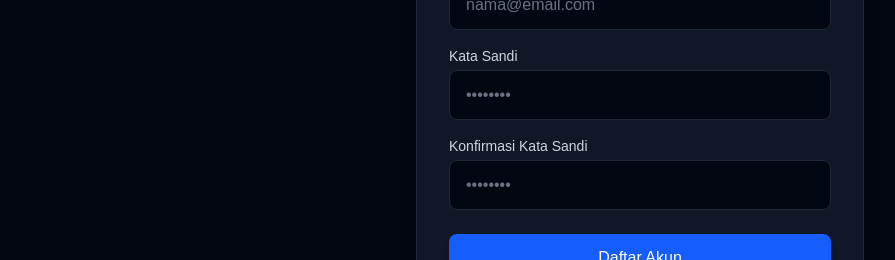
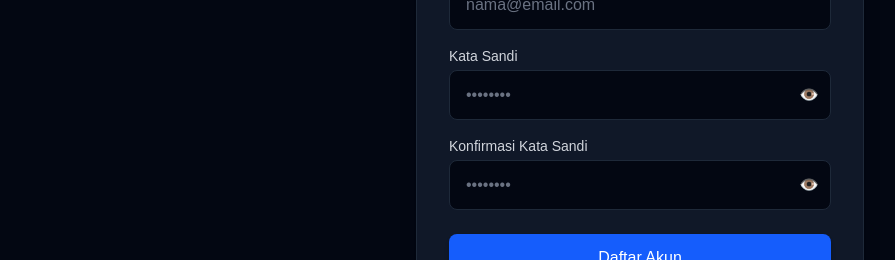
Before and after one commit to alysasalsaa/dive3d, a Next.js app in the folder frontend/: page /register in a window 1280 px wide. Shown: the part 354-614 px from the top of the page, without its empty margins (0-895 px from the left). Built offline with nearby package versions, Linux system fonts and the light colour scheme; no server answers.

Commit message:
feat: add show password toggle button to login and register forms

```diff
--- a/frontend/app/login/page.tsx
+++ b/frontend/app/login/page.tsx
@@ -11,6 +11,7 @@ export default function LoginPage() {
   const router = useRouter();
   const [email, setEmail] = useState('');
   const [password, setPassword] = useState('');
+  const [showPassword, setShowPassword] = useState(false);
   const [isLoading, setIsLoading] = useState(false);
 
   const handleSubmit = async (e: React.FormEvent) => {
@@ -94,15 +95,24 @@ export default function LoginPage() {
                   Lupa kata sandi?
                 </Link>
               </div>
+              <div className="relative">
                 <input
                   id="password"
-                type="password"
+                  type={showPassword ? "text" : "password"}
                   value={password}
                   onChange={(e) => setPassword(e.target.value)}
                   required
-                className="w-full px-4 py-3 bg-gray-950 border border-gray-800 rounded-lg text-white placeholder-gray-500 focus:outline-none focus:ring-2 focus:ring-blue-500 focus:border-transparent transition-all"
+                  className="w-full px-4 py-3 pr-12 bg-gray-950 border border-gray-800 rounded-lg text-white placeholder-gray-500 focus:outline-none focus:ring-2 focus:ring-blue-500 focus:border-transparent transition-all"
                   placeholder="••••••••"
                 />
+                <button
+                  type="button"
+                  onClick={() => setShowPassword(!showPassword)}
+                  className="absolute right-3 top-1/2 -translate-y-1/2 text-gray-500 hover:text-gray-300 transition-colors"
+                >
+                  {showPassword ? '🙈' : '👁️'}
+                </button>
+              </div>
             </div>
 
             <button
--- a/frontend/app/page.tsx
+++ b/frontend/app/page.tsx
@@ -50,6 +50,7 @@ export default function HomePage() {
   const [isAdmin, setIsAdmin] = useState(false);
   const [email, setEmail] = useState('');
   const [password, setPassword] = useState('');
+  const [showPassword, setShowPassword] = useState(false);
   const [error, setError] = useState('');
   const [lockoutCountdown, setLockoutCountdown] = useState(0);
 
@@ -534,14 +535,23 @@ export default function HomePage() {
               </div>
               <div>
                 <label className="block text-xs font-bold text-gray-400 uppercase tracking-wider mb-2">Password</label>
+                <div className="relative">
                   <input
-                  type="password"
+                    type={showPassword ? "text" : "password"}
                     value={password}
                     onChange={(e) => setPassword(e.target.value)}
-                  className="w-full px-5 py-3 rounded-xl bg-white/5 border border-white/10 text-white placeholder-gray-600 focus:outline-none focus:border-cyan-400 focus:ring-1 focus:ring-cyan-400 transition-all"
+                    className="w-full px-5 py-3 pr-12 rounded-xl bg-white/5 border border-white/10 text-white placeholder-gray-600 focus:outline-none focus:border-cyan-400 focus:ring-1 focus:ring-cyan-400 transition-all"
                     placeholder="••••••••"
                     required
                   />
+                  <button
+                    type="button"
+                    onClick={() => setShowPassword(!showPassword)}
+                    className="absolute right-4 top-1/2 -translate-y-1/2 text-gray-400 hover:text-white transition-colors"
+                  >
+                    {showPassword ? '🙈' : '👁️'}
+                  </button>
+                </div>
               </div>
 
               <div className="pt-2">
--- a/frontend/app/register/page.tsx
+++ b/frontend/app/register/page.tsx
@@ -13,6 +13,8 @@ export default function RegisterPage() {
   const [email, setEmail] = useState('');
   const [password, setPassword] = useState('');
   const [confirmPassword, setConfirmPassword] = useState('');
+  const [showPassword, setShowPassword] = useState(false);
+  const [showConfirmPassword, setShowConfirmPassword] = useState(false);
   const [isLoading, setIsLoading] = useState(false);
 
   const handleSubmit = async (e: React.FormEvent) => {
@@ -111,30 +113,48 @@ export default function RegisterPage() {
               <label className="block text-sm font-medium text-gray-300 mb-1" htmlFor="password">
                 Kata Sandi
               </label>
+              <div className="relative">
                 <input
                   id="password"
-                type="password"
+                  type={showPassword ? "text" : "password"}
                   value={password}
                   onChange={(e) => setPassword(e.target.value)}
                   required
-                className="w-full px-4 py-3 bg-gray-950 border border-gray-800 rounded-lg text-white placeholder-gray-500 focus:outline-none focus:ring-2 focus:ring-blue-500 focus:border-transparent transition-all"
+                  className="w-full px-4 py-3 pr-12 bg-gray-950 border border-gray-800 rounded-lg text-white placeholder-gray-500 focus:outline-none focus:ring-2 focus:ring-blue-500 focus:border-transparent transition-all"
                   placeholder="••••••••"
                 />
+                <button
+                  type="button"
+                  onClick={() => setShowPassword(!showPassword)}
+                  className="absolute right-3 top-1/2 -translate-y-1/2 text-gray-500 hover:text-gray-300 transition-colors"
+                >
+                  {showPassword ? '🙈' : '👁️'}
+                </button>
+              </div>
             </div>
 
             <div>
               <label className="block text-sm font-medium text-gray-300 mb-1" htmlFor="confirmPassword">
                 Konfirmasi Kata Sandi
               </label>
+              <div className="relative">
                 <input
                   id="confirmPassword"
-                type="password"
+                  type={showConfirmPassword ? "text" : "password"}
                   value={confirmPassword}
                   onChange={(e) => setConfirmPassword(e.target.value)}
                   required
-                className="w-full px-4 py-3 bg-gray-950 border border-gray-800 rounded-lg text-white placeholder-gray-500 focus:outline-none focus:ring-2 focus:ring-blue-500 focus:border-transparent transition-all"
+                  className="w-full px-4 py-3 pr-12 bg-gray-950 border border-gray-800 rounded-lg text-white placeholder-gray-500 focus:outline-none focus:ring-2 focus:ring-blue-500 focus:border-transparent transition-all"
                   placeholder="••••••••"
                 />
+                <button
+                  type="button"
+                  onClick={() => setShowConfirmPassword(!showConfirmPassword)}
+                  className="absolute right-3 top-1/2 -translate-y-1/2 text-gray-500 hover:text-gray-300 transition-colors"
+                >
+                  {showConfirmPassword ? '🙈' : '👁️'}
+                </button>
+              </div>
             </div>
 
             <button
```
Lines whose indentation alone changed are shown as unchanged.
